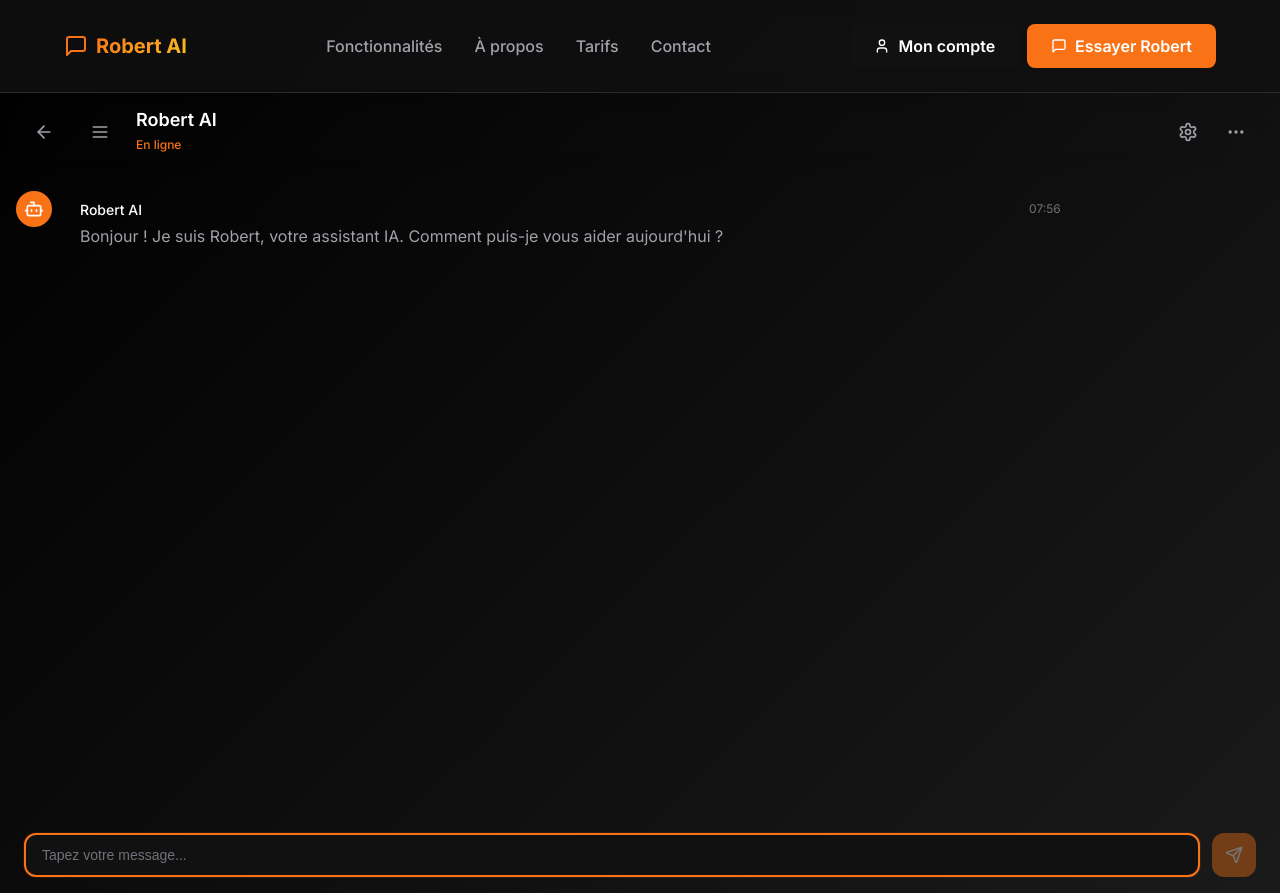
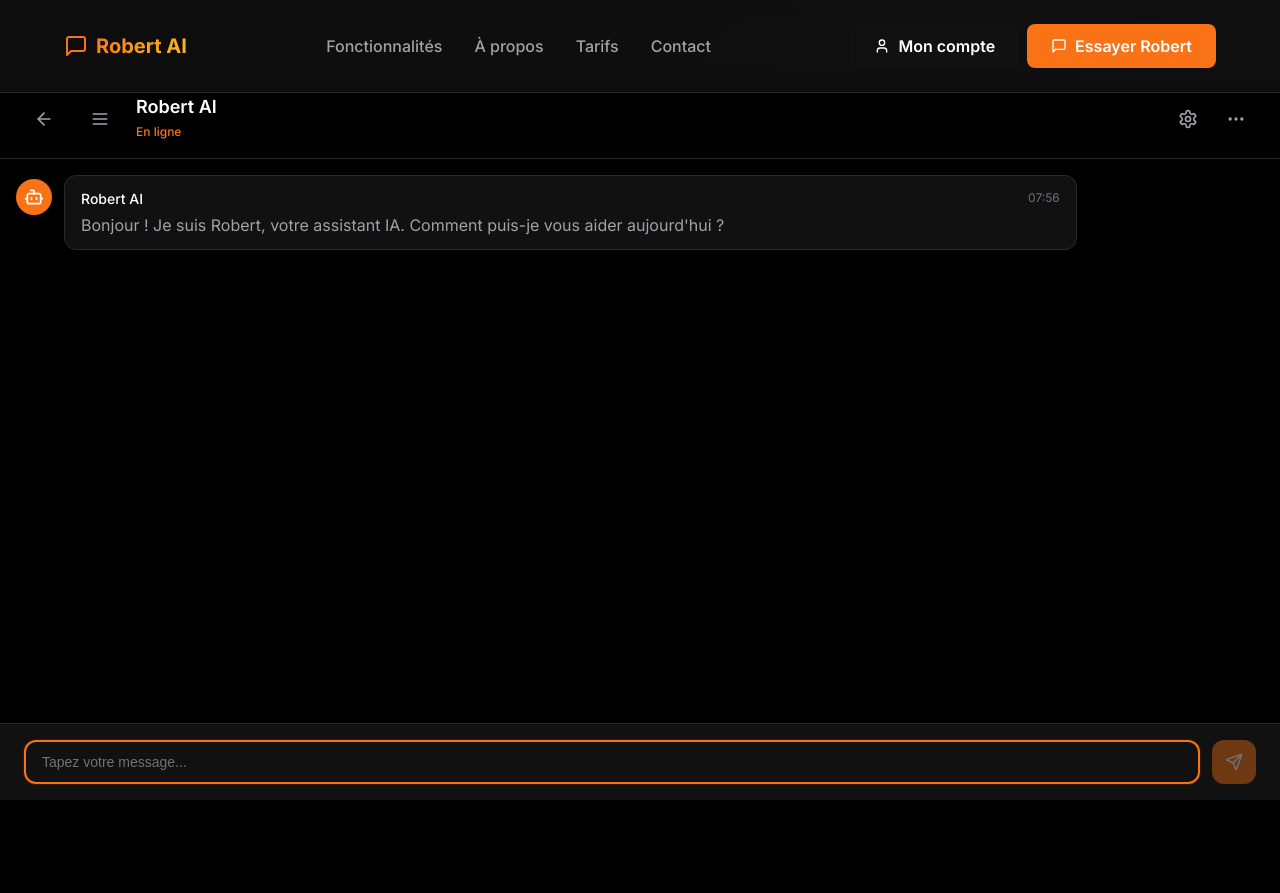
Before and after one commit to Affell/robert-frontend, a React (Vite) app: page /chat in a window 1280 px wide. After the commit the page ends 800 px from the top, so only its background shows below. Built offline with nearby package versions, Linux system fonts and the light colour scheme.

Commit message:
style: Refactor ChatInterface styles for improved layout and theming consistency

```diff
--- a/src/views/Chat/ChatInterface.css
+++ b/src/views/Chat/ChatInterface.css
@@ -1,9 +1,14 @@
 .chat-interface {
   display: flex;
-  height: 100vh;
-  background: var(--background-primary);
-  position: relative;
+  height: calc(100vh - 80px);
+  background: var(--background);
+  position: fixed;
+  top: 80px;
+  left: 0;
+  right: 0;
+  bottom: 0;
   transition: all 0.3s ease;
+  z-index: 50;
 }
 
 .chat-interface.with-history .chat-main {
@@ -22,10 +27,11 @@
   justify-content: space-between;
   align-items: center;
   padding: 1rem 1.5rem;
-  background: var(--background-secondary);
-  border-bottom: 1px solid var(--border-color);
+  background: var(--background);
+  border-bottom: 1px solid var(--border);
   backdrop-filter: blur(10px);
   z-index: 10;
+  flex-shrink: 0;
 }
 
 .header-left {
@@ -42,14 +48,14 @@
   height: 40px;
   border: none;
   border-radius: 8px;
-  background: var(--background-primary);
+  background: var(--background);
   color: var(--text-secondary);
   cursor: pointer;
   transition: all 0.2s ease;
 }
 
 .back-button:hover, .history-toggle:hover, .settings-button:hover, .more-button:hover {
-  background: var(--background-hover);
+  background: var(--surface);
   color: var(--text-primary);
   transform: translateY(-1px);
 }
@@ -76,6 +82,7 @@
   flex: 1;
   overflow-y: auto;
   padding: 1rem;
+  padding-bottom: 120px;
   display: flex;
   flex-direction: column;
   gap: 1rem;
@@ -133,10 +140,10 @@
 }
 
 .message-content {
-  background: var(--background-secondary);
+  background: var(--surface);
   border-radius: 12px;
   padding: 0.75rem 1rem;
-  border: 1px solid var(--border-color);
+  border: 1px solid var(--border);
   min-width: 0;
   flex: 1;
 }
@@ -173,12 +180,12 @@
 }
 
 .typing-dots {
-  background: var(--background-secondary);
+  background: var(--surface);
   border-radius: 12px;
   padding: 1rem;
   display: flex;
   gap: 0.25rem;
-  border: 1px solid var(--border-color);
+  border: 1px solid var(--border);
 }
 
 .typing-dots span {
@@ -199,8 +206,17 @@
 
 .chat-input-container {
   padding: 1rem 1.5rem;
-  background: var(--background-secondary);
-  border-top: 1px solid var(--border-color);
+  background: var(--surface);
+  border-top: 1px solid var(--border);
+  position: fixed;
+  bottom: 0;
+  left: 0;
+  right: 0;
+  z-index: 60;
+}
+
+.chat-interface.with-history .chat-input-container {
+  left: 300px;
 }
 
 .chat-input-form {
@@ -295,12 +311,17 @@
     margin-left: 0;
   }
 
+  .chat-interface.with-history .chat-input-container {
+    left: 0;
+  }
+
   .chat-header {
     padding: 0.75rem 1rem;
   }
 
   .messages-container {
     padding: 0.75rem;
+    padding-bottom: 100px;
   }
 
   .message {
```
